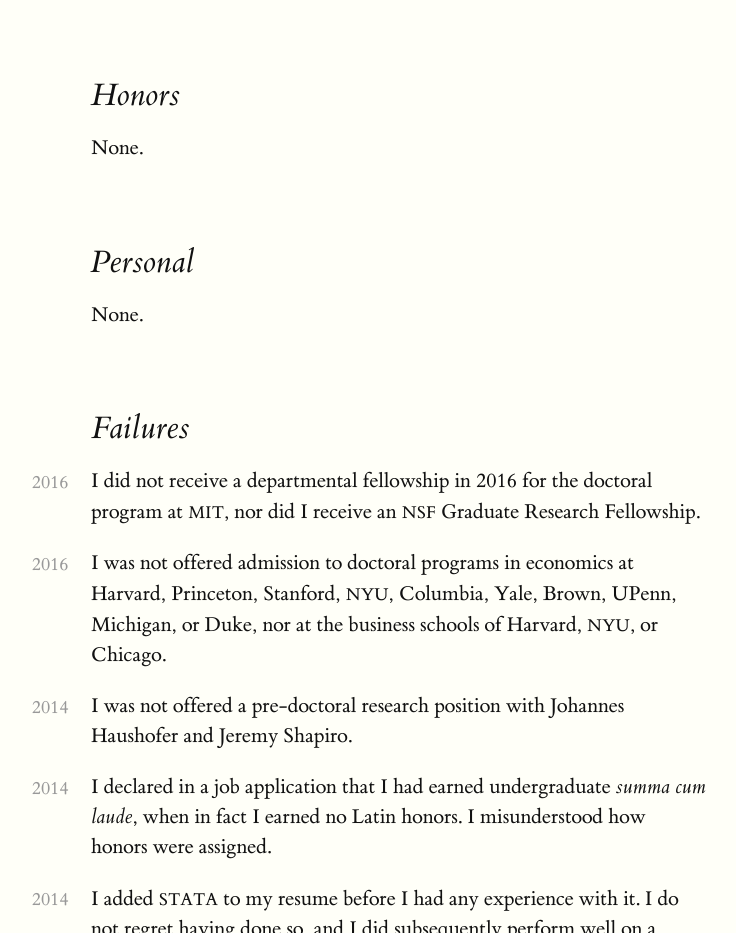
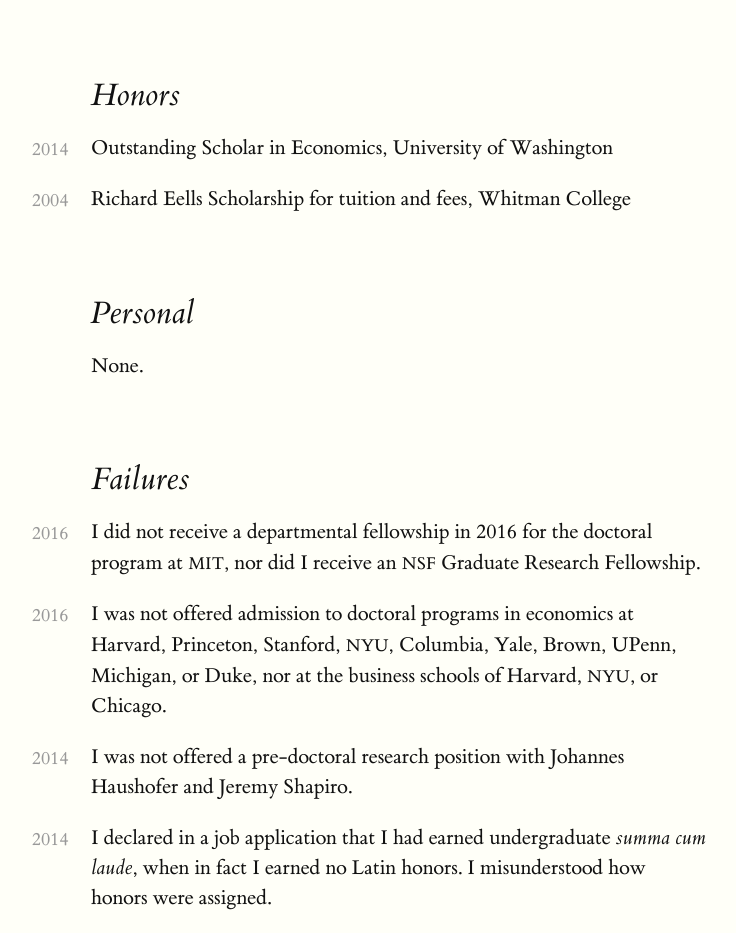
Before and after one commit to NilsEnevoldsen/nilsenevoldsen.github.io, a plain HTML site: page index.html in a window 1280 px wide. Shown: the part 1364-2297 px from the top of the page, without its empty margins (69-805 px from the left). Drawn offline with Linux system fonts and the light colour scheme.

Commit message:
Add honors

```diff
--- a/index.html
+++ b/index.html
@@ -34,7 +34,8 @@
 				<h2 id="working-papers">Working Papers</h2>
 				<p>
 					<span class="date">2016</span>
-					“Information as an Incentive: Experimental Evidence from Delhi Slums”<br/>(with Abhijit Banerjee, Rohini Pande, and Michael Walton)
+					“Information as an Incentive: Experimental Evidence from Delhi Slums”<br/>
+					(with Abhijit Banerjee, Rohini Pande, and Michael Walton)
 				</p>
 			</section>
 			<section>
@@ -51,7 +52,14 @@
 			</section>
 			<section>
 				<h2 id="honors">Honors</h2>
-				<p>None.</p>
+				<p>
+					<span class="date">2014</span>
+					Outstanding Scholar in Economics, University of Washington
+				</p>
+				<p>
+					<span class="date">2004</span>
+					Richard Eells Scholarship for tuition and fees, Whitman College
+				</p>
 			</section>
 			<section>
 				<h2 id="personal">Personal</h2>
```
